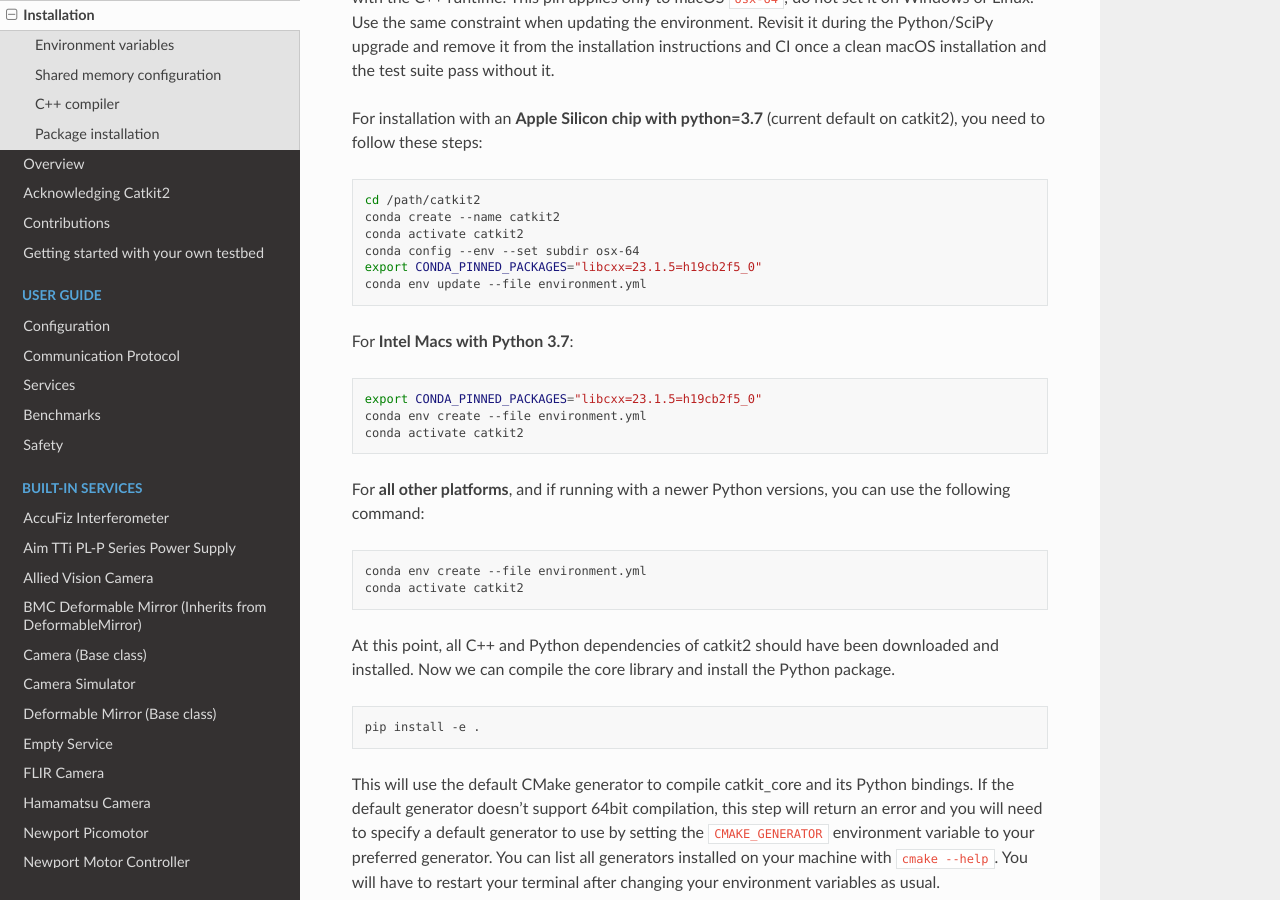
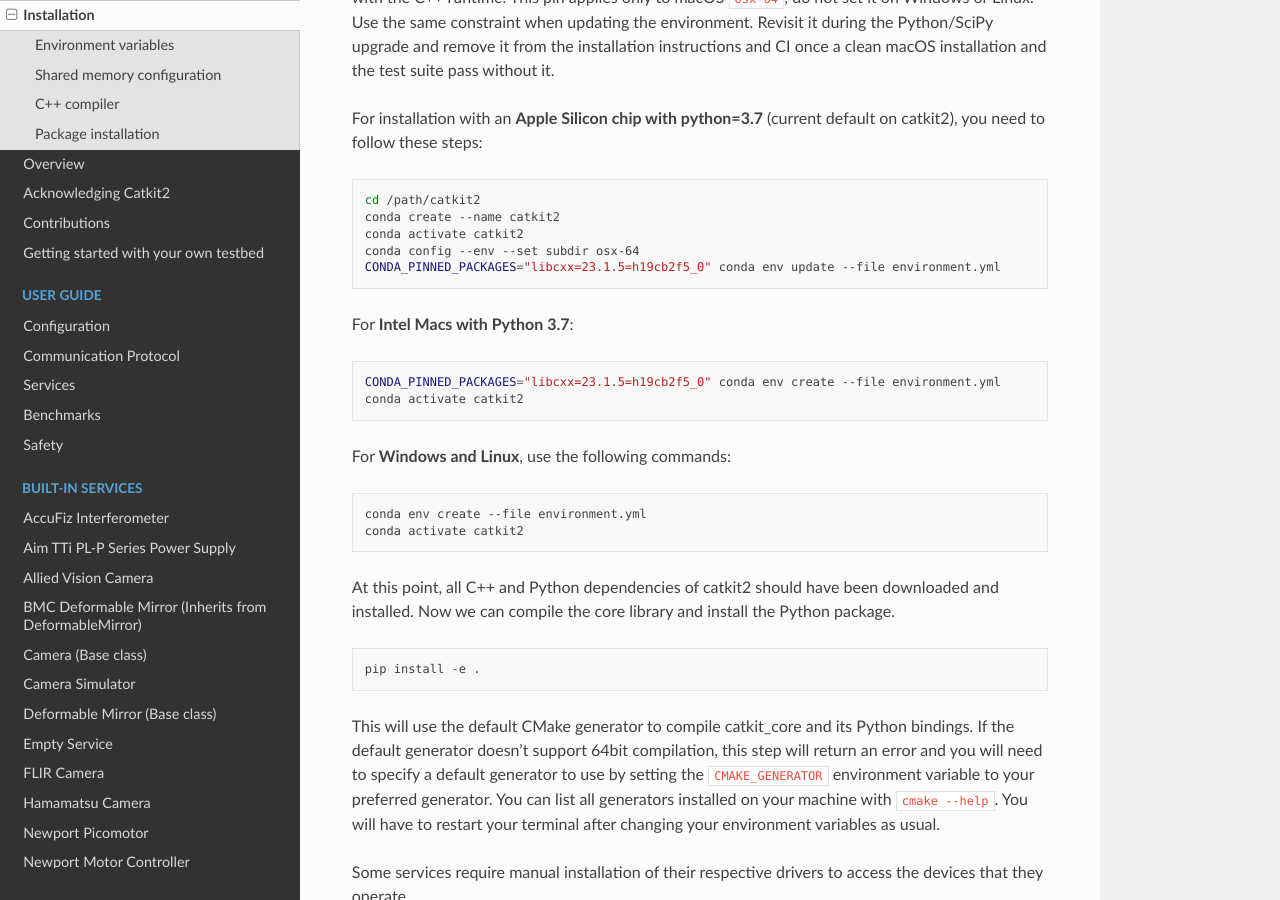
Before and after one commit to spacetelescope/catkit2, a Sphinx documentation site: the page built from docs/installation.rst, in a window 1280 px wide and 900 px high, scrolled down 1592 px. Built offline with Sphinx 7.4.7 and the Read the Docs theme 3.1.0, drawn with Linux system fonts in a browser that asks for light colours.

Commit message:
Scope macOS dependency pin to installation commands

```diff
--- a/docs/installation.rst
+++ b/docs/installation.rst
@@ -60,18 +60,16 @@ For installation with an **Apple Silicon chip with python=3.7** (current default
     conda create --name catkit2
     conda activate catkit2
     conda config --env --set subdir osx-64
-    export CONDA_PINNED_PACKAGES="libcxx=23.1.5=h19cb2f5_0"
-    conda env update --file environment.yml
+    CONDA_PINNED_PACKAGES="libcxx=23.1.5=h19cb2f5_0" conda env update --file environment.yml
 
 For **Intel Macs with Python 3.7**:
 
 .. code-block:: bash
 
-    export CONDA_PINNED_PACKAGES="libcxx=23.1.5=h19cb2f5_0"
-    conda env create --file environment.yml
+    CONDA_PINNED_PACKAGES="libcxx=23.1.5=h19cb2f5_0" conda env create --file environment.yml
     conda activate catkit2
 
-For **all other platforms**, and if running with a newer Python versions, you can use the following command:
+For **Windows and Linux**, use the following commands:
 
 .. code-block:: bash
 
--- a/environment.yml
+++ b/environment.yml
@@ -3,8 +3,8 @@
 # or, if you're not wanting to use the default env name:
 # conda env create --name <myEnvName> --file environment.yml
 # conda env update --name <myEnvName--file environment.yml --prune
-# For macOS osx-64 with Python 3.7, set this before creating or updating the environment:
-# export CONDA_PINNED_PACKAGES="libcxx=23.1.5=h19cb2f5_0"
+# For macOS osx-64 with Python 3.7, prefix the create or update command with the pin:
+# CONDA_PINNED_PACKAGES="libcxx=23.1.5=h19cb2f5_0" conda env create --file environment.yml
 # Temporary SciPy compatibility pin; see docs/installation.rst for when to remove it.
 
 name: catkit2
```
